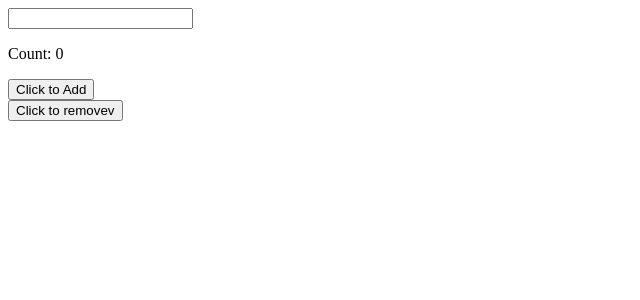
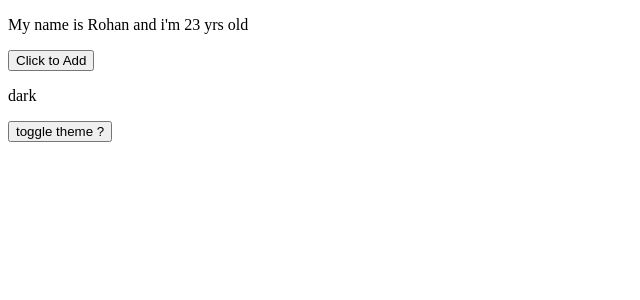
Before and after one commit to Rairohan/react-concepts, a React (Vite) app: page / in a window 1280 px wide. Shown: the top 300 px of the page, without its empty margins (0-640 px from the left). Built offline with nearby package versions, Linux system fonts and the light colour scheme.

Commit message:
React.memo : task

```diff
--- a/src/App.jsx
+++ b/src/App.jsx
@@ -171,7 +171,8 @@ import ButtonHandler from './useCallback/ButtonHandler'
 import SearchHandler from './useCallback/SearchHandler'
 // import Parent from './useCallback/React.memo/task1/Parent'
 // import Parent from './useCallback/React.memo/task2/Parent'
-import Parent from './useCallback/React.memo/task3/Parent'
+// import Parent from './useCallback/React.memo/task3/Parent'
+import Parent from './useCallback/React.memo/task4/Parent'
 export default function App(){
     return(
         <Parent/>
--- /dev/null
+++ b/src/useCallback/React.memo/task4/Parent.jsx
@@ -0,0 +1,21 @@
+import React, { useState, useCallback } from "react";
+import UserCard from './UserCard'
+import ThemeDisplay from './ThemeDisplay'
+export default function Parent(){
+  const [theme, setTheme] = useState("dark")
+  const [age, setAge] = useState(23)
+  const toggleTheme = useCallback(() => {
+    setTheme(theme === "dark" ? "light" : "dark")
+  }, [theme])
+
+  const addAge = useCallback(() => {
+    setAge(age + 1)
+  }, [age])
+
+  return (
+    <div>
+      <UserCard user={{ name: "Rohan", age }} addAge={addAge} />
+      <ThemeDisplay theme={theme} toggleTheme={toggleTheme} />
+    </div>
+  )
+}
--- /dev/null
+++ b/src/useCallback/React.memo/task4/ThemeDisplay.jsx
@@ -0,0 +1,11 @@
+import React from "react";
+ const ThemeDisplay = React.memo(function ThemeDisplay ({theme,toggleTheme}){
+    console.log("ThemeDisplay")
+    return(
+        <div>
+            <p>{theme}</p>
+            <button onClick={toggleTheme}>toggle theme ?</button>
+        </div>
+    )
+})
+export default ThemeDisplay
--- /dev/null
+++ b/src/useCallback/React.memo/task4/UserCard.jsx
@@ -0,0 +1,11 @@
+import React from "react";
+export const UserCard = React.memo(function Usercard({ user,addAge}){
+    console.log("UserCard")
+    return(
+        <div>
+            <p>My name is {user.name} and i'm {user.age} yrs old</p>
+            <button onClick={addAge}>Click to Add</button>
+        </div>
+    )
+})
+export default UserCard
```
